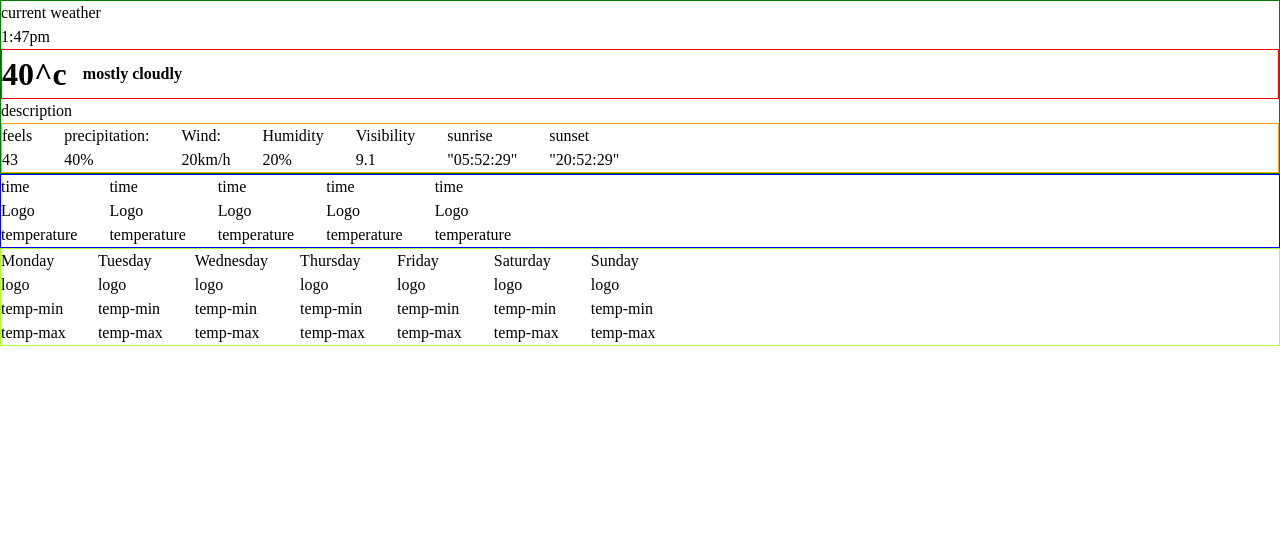
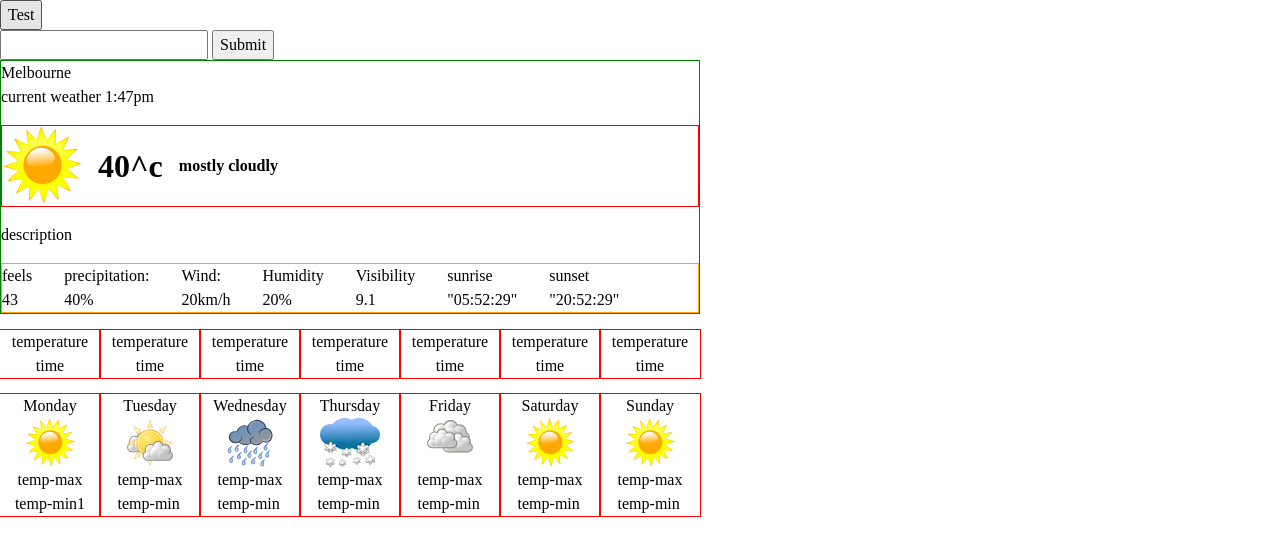
Before and after one commit to GiroFrm/weatherApp, a website built with webpack: page src/template.html in a window 1280 px wide. Built offline with nearby package versions, Linux system fonts and the light colour scheme.

Commit message:
feat: add getConditionImg function with weather condition images
- Imported weather condition images (sun, cloudy, partiallyCloudy, rain, snow)
- Created getConditionImg function to return corresponding image based on weather condition

```diff
--- a/src/index.js
+++ b/src/index.js
@@ -1,5 +1,5 @@
 import './style.css';
-import renderDom from './domRenderer.js';
+import renderDom from './js/components/domRenderer.js';
 
 document.querySelector('.test').addEventListener('click', ()=>{
     renderDom();
--- a/src/style.css
+++ b/src/style.css
@@ -55,6 +55,16 @@
 
 .current-container{
     border: 1px solid green;
+    margin-bottom: 1rem;
+
+}
+
+.current-container>*:not(:last-child) {
+    margin-bottom: 1rem;
+}
+
+.current-time span{
+    display: inline;
 }
 
 span{
@@ -92,3 +102,29 @@
     display: flex;
     column-gap: 2rem;
 }
+.card-week-forecast{
+    display: flex;
+    flex-direction: column;
+    align-items: center;
+
+    outline: 1px solid red;
+}
+
+.card-hour-temperature{
+    display: flex;
+    flex-direction: column;
+    align-items: center;
+
+    outline: 1px solid red;
+}
+
+.hourly-container{
+    display: grid;
+    grid-template-columns: repeat(7, 1fr);
+    row-gap: 1rem;
+
+}
+
+.wrapper{
+    max-width: 700px;
+}
--- a/src/template.html
+++ b/src/template.html
@@ -6,104 +6,133 @@
     <title>Weather App</title>
 </head>
 <body>
+    <button class="test">Test</button>
+
+    <form>
+        <input type="text" id="street" name="city" required>
+        <button type="submit">Submit</button>
+    </form>
+
+    <div class="wrapper">
+
     <div class="current-container">
 
-     <p>current weather<span>
-        1:47pm</span></p>
+      <div>
+     <p class="location">Melbourne</p>
+     <p class="current-time">current weather<span class="current-time"> 1:47pm</span></p>
+    </div>
+     <div class="temp-container">
+       <img src="images/sun.svg" height="80" alt="sun">
+        <p class="temp-container__temp">40^c</p>
+        <p class="temp-container__conditions">mostly cloudly</p>
+     </div>
 
-     <div class="temp-container">
-        <p class="temp-container__temp">40^c</p>
-        <p>mostly cloudly</p>
-     </div>
      <p class="description">description</p>
 
      <div class="container-infos">
-      <p>feels <span>43</span></p>
-      <p>precipitation: <span>40%</span></p>
-      <p>Wind: <span>20km/h</span></p>
-      <p>Humidity<span>20%</span></p>
-      <p>Visibility<span>9.1</span></p>
-      <p>sunrise<span>"05:52:29"</span></p>
-      <p>sunset<span>"20:52:29"</span></p>
+      <p class="container-infos__feels">feels <span>43</span></p>
+      <p class="container-infos__precip">precipitation: <span>40%</span></p>
+      <p class="container-infos__wind">Wind: <span>20km/h</span></p>
+      <p class="container-infos__hum">Humidity<span>20%</span></p>
+      <p class="container-infos__vis">Visibility<span>9.1</span></p>
+      <p class="container-infos__sun">sunrise<span >"05:52:29"</span></p>
+      <p class="container-infos__sunset">sunset<span >"20:52:29"</span></p>
      </div>
+
     </div>
-    <div class="hourly-temperature-container">
+
+
+    <!-- <div class="hourly-temperature-container"> -->
+        <div class="hourly-container">
+
+        <div class="card-hour-temperature">
+            <p class="card-hour-temperature__temp">temperature</p>
+            <p class="card-hour-temperature__time">time</p>
+        </div>
+        <div class="card-hour-temperature">
+            <p class="card-hour-temperature__temp">temperature</p>
+            <p class="card-hour-temperature__time">time</p>
+        </div>
+        <div class="card-hour-temperature">
+            <p class="card-hour-temperature__temp">temperature</p>
+            <p class="card-hour-temperature__time">time</p>
+        </div>
+        <div class="card-hour-temperature">
+            <p class="card-hour-temperature__temp">temperature</p>
+            <p class="card-hour-temperature__time">time</p>
+        </div>
+        <div class="card-hour-temperature">
+            <p class="card-hour-temperature__temp">temperature</p>
+            <p class="card-hour-temperature__time">time</p>
+        </div>
+        <div class="card-hour-temperature">
+            <p class="card-hour-temperature__temp">temperature</p>
+            <p class="card-hour-temperature__time">time</p>
+        </div>
+        <div class="card-hour-temperature">
+            <p class="card-hour-temperature__temp">temperature</p>
+            <p class="card-hour-temperature__time">time</p>
+        </div>
+    <!-- </div> -->
+
+    <!-- <div class="week-forecast-container"> -->
+     <div class="card-week-forecast">
+        <p class="card-week-forecast__day">Monday</p>
+        <img src="images/sun.svg" height="50" alt="sunny">
+        <!-- <div> -->
+            <p class="card-week-forecast__temp-max">temp-max</p>
+            <p class="card-week-forecast__temp-min">temp-min1</p>
+        <!-- </div> -->
+     </div>
+     <div class="card-week-forecast">
+        <p class="card-week-forecast__day">Tuesday</p>
+        <img src="images/partiallyCloudy.svg" height="50" alt="">
         <div>
-            <p>time</p>
-            <p>Logo</p>
-            <p>temperature</p>
-        </div>
-        <div>
-            <p>time</p>
-            <p>Logo</p>
-            <p>temperature</p>
-        </div>
-        <div>
-            <p>time</p>
-            <p>Logo</p>
-            <p>temperature</p>
-        </div>
-        <div>
-            <p>time</p>
-            <p>Logo</p>
-            <p>temperature</p>
-        </div>
-        <div>
-            <p>time</p>
-            <p>Logo</p>
-            <p>temperature</p>
-        </div>
-    </div>
-    <div class="week-forecast-container">
-     <div class="card-week-forecast">
-        <p>Monday</p>
-        <p>logo</p>
-        <div><p>temp-min</p>
-            <p>temp-max</p>
+            <p class="card-week-forecast__temp-max">temp-max</p>
+            <p class="card-week-forecast__temp-min">temp-min</p>
         </div>
      </div>
      <div class="card-week-forecast">
-        <p>Tuesday</p>
-        <p>logo</p>
-        <div><p>temp-min</p>
-            <p>temp-max</p>
+        <p class="card-week-forecast__day">Wednesday</p>
+        <img src="images/rain.svg" height="50" alt="">
+        <div>
+            <p class="card-week-forecast__temp-max">temp-max</p>
+            <p class="card-week-forecast__temp-min">temp-min</p>
         </div>
      </div>
      <div class="card-week-forecast">
-        <p>Wednesday</p>
-        <p>logo</p>
-        <div><p>temp-min</p>
-            <p>temp-max</p>
+        <p class="card-week-forecast__day">Thursday</p>
+        <img src="images/snow.svg" height="50" alt="">
+        <div>
+            <p class="card-week-forecast__temp-max">temp-max</p>
+            <p class="card-week-forecast__temp-min">temp-min</p>
         </div>
      </div>
      <div class="card-week-forecast">
-        <p>Thursday</p>
-        <p>logo</p>
-        <div><p>temp-min</p>
-            <p>temp-max</p>
+        <p class="card-week-forecast__day">Friday</p>
+        <img src="images/cloudy.svg" height="50" alt="">
+        <div>
+            <p class="card-week-forecast__temp-max">temp-max</p>
+            <p class="card-week-forecast__temp-min">temp-min</p>
         </div>
      </div>
      <div class="card-week-forecast">
-        <p>Friday</p>
-        <p>logo</p>
-        <div><p>temp-min</p>
-            <p>temp-max</p>
+        <p class="card-week-forecast__day">Saturday</p>
+        <img src="images/sun.svg" height="50" alt="">
+        <div>
+            <p class="card-week-forecast__temp-max">temp-max</p>
+            <p class="card-week-forecast__temp-min">temp-min</p>
         </div>
      </div>
      <div class="card-week-forecast">
-        <p>Saturday</p>
-        <p>logo</p>
-        <div><p>temp-min</p>
-            <p>temp-max</p>
+        <p class="card-week-forecast__day">Sunday</p>
+        <img src="images/sun.svg" height="50" alt="">
+        <div>
+            <p class="card-week-forecast__temp-max">temp-max</p>
+            <p class="card-week-forecast__temp-min">temp-min</p>
         </div>
      </div>
-     <div class="card-week-forecast">
-        <p>Sunday</p>
-        <p>logo</p>
-        <div><p>temp-min</p>
-            <p>temp-max</p>
-        </div>
     </div>
-    </div>
+     </div>
 </body>
 </html>
--- a/src/util.js
+++ b/src/util.js
@@ -14,3 +14,28 @@
     now.setHours(now.getHours() + hoursToAdd);
     return now.getHours();
   }
+
+
+export function getHourIn12HourFormat(hours) {
+    const ampm = hours >= 12 ? 'PM' : 'AM';
+     hours = hours % 12; hours = hours ? hours : 12;
+    // the hour '0' should be '12'
+     const strTime = hours + ' ' + ampm;
+     return strTime;
+     }
+
+export function createImgElement(src, alt="", width="80", height="80") {
+    const img = new Image(width, height);
+       img.src = src;
+       img.alt = alt;
+       img.width = width;
+       img.height = height;
+       return img;
+}
+
+export function createElement(element, className = "", textContent = "") {
+    const elem = document.createElement(element);
+    if (className) elem.className = className;
+    if (textContent) elem.textContent = textContent;
+    return elem;
+  }
```
Also changed, not shown: src/domRenderer.js (deleted), src/img/cloudy.svg (deleted), src/img/partiallyCloudy.svg (deleted), src/img/rain.svg (deleted), src/img/snow.svg (deleted), src/img/sun.svg (deleted).
